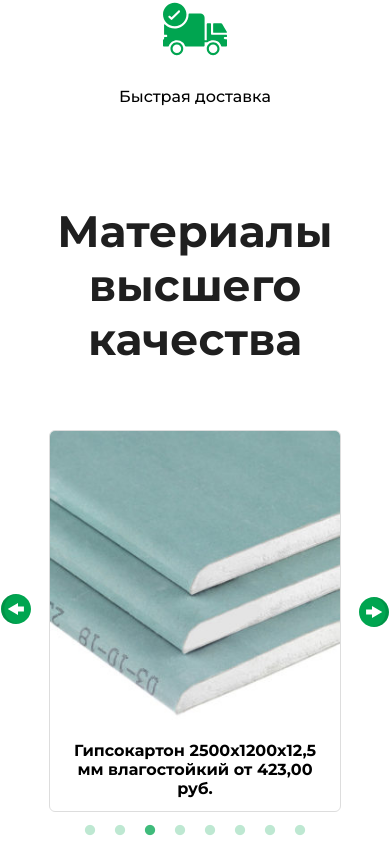
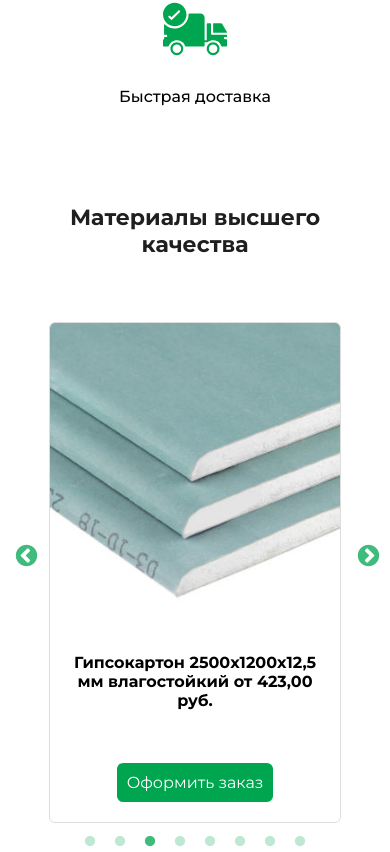
Before and after one commit to koontinuum/buildingmaterials, a React (Create React App) app: page / in a window 390 px wide. Shown: the part 6920-7772 px from the top of the page. Built offline with nearby package versions, Linux system fonts and the light colour scheme.

Commit message:
feat/fix slider

```diff
--- a/src/App.css
+++ b/src/App.css
@@ -11,3 +11,8 @@
   font-size: 12px !important;
   color: #00a550 !important;
 }
+.slick-prev:before,
+.slick-next:before {
+  font-size: 25px !important;
+  color: #00a550 !important;
+}
--- a/src/components/slide/Slide.jsx
+++ b/src/components/slide/Slide.jsx
@@ -1,14 +1,12 @@
 import "slick-carousel/slick/slick.css";
 import "slick-carousel/slick/slick-theme.css";
 import css from "./Slide.module.css";
-import click from "../../assets/different-images/click.svg";
 
-import React, { useRef } from "react";
+import React from "react";
 import Slider from "react-slick";
 import { slideContents } from "../../objects/product";
 
 function Slide() {
-  const arrowRef = useRef(null);
   var settings = {
     dots: true,
     infinite: true,
@@ -18,23 +16,23 @@ function Slide() {
     autoplay: true,
     autoplaySpeed: 3000,
     pauseOnHover: true,
-    arrows: false,
+    arrows: true,
 
     responsive: [
       {
         breakpoint: 1024,
         settings: {
-          slidesToShow: 2,
-          slidesToScroll: 2,
+          slidesToShow: 3,
+          slidesToScroll: 1,
           infinite: true,
           dots: true,
         },
       },
       {
-        breakpoint: 600,
+        breakpoint: 770,
         settings: {
           slidesToShow: 2,
-          slidesToScroll: 2,
+          slidesToScroll: 1,
           initialSlide: 2,
         },
       },
@@ -50,26 +48,15 @@ function Slide() {
   return (
     <div className={css.slide__wrapper}>
       <h1>Материалы высшего качества</h1>
-      <button
-        className={css.nextClick}
-        onClick={() => arrowRef.current.slickNext()}
-      >
-        <img src={click} alt="" />
-      </button>
-      <Slider ref={arrowRef} {...settings}>
+      <Slider {...settings}>
         {slideContents.map((item) => (
           <div className={css.card}>
             <img src={item.img} alt="slide" />
             <p>{item.description}</p>
+            <a href="">Оформить заказ</a>
           </div>
         ))}
       </Slider>
-      <button
-        className={css.prevClick}
-        onClick={() => arrowRef.current.slickPrev()}
-      >
-        <img src={click} alt="" />
-      </button>
     </div>
   );
 }
--- a/src/components/slide/Slide.module.css
+++ b/src/components/slide/Slide.module.css
@@ -4,42 +4,6 @@
   margin-top: 50px;
   text-align: center;
   position: relative;
-}
-.slide__wrapper .prevClick {
-  z-index: 1;
-  position: absolute;
-  top: 270px;
-  cursor: pointer;
-  background: none;
-  border: none;
-  outline: none;
-  display: block;
-  left: -90px;
-}
-.slide__wrapper .nextClick {
-  z-index: 1;
-  position: absolute;
-  top: 270px;
-  right: -90px;
-  background: none;
-  border: none;
-  outline: none;
-  cursor: pointer;
-  transform: rotate(180deg);
-  display: block;
-}
-.nextClick img,
-.prevClick img {
-  width: 50px;
-  height: 50px;
-}
-.prevClick img:hover {
-  transition: 0.4s;
-  transform: scale(1.1);
-}
-.nextClick img:hover {
-  transition: 0.4s;
-  transform: scale(1.1);
 }
 .slide__wrapper h1 {
   font-size: 44px;
@@ -48,7 +12,6 @@
 }
 .card img {
   width: 100%;
-  height: 300px;
   cursor: grab;
 }
 .card {
@@ -57,65 +20,30 @@
   border: 1px solid #ddd;
   border-radius: 6px;
   overflow: hidden;
+  padding-bottom: 30px;
 }
 
 .card p {
-  height: 80px;
+  height: 120px;
   font-weight: 700;
+  padding: 40px 10px 0 10px;
+}
+.card a {
   padding: 10px 10px;
+  background: #00a550;
+  color: white;
+  border-radius: 6px;
 }
-@media (max-width: 909px) {
-  .nextClick img,
-  .prevClick img {
-    width: 40px;
-    height: 40px;
-  }
-  .slide__wrapper .nextClick {
-    top: 340px;
-    right: -60px;
-  }
-  .slide__wrapper .prevClick {
-    top: 340px;
-    left: -60px;
+.card a:hover {
+  background: #008e45;
+}
+@media (max-width: 1036px) {
+  .card p {
+    height: 160px;
   }
 }
-@media (max-width: 620px) {
-  .slide__wrapper .nextClick {
-    top: 340px;
-    right: -40px;
-  }
-  .slide__wrapper .prevClick {
-    top: 340px;
-    left: -40px;
+@media (max-width: 640px) {
+  .slide__wrapper h1 {
+    font-size: 22px;
   }
 }
-@media (max-width: 425px) {
-  .nextClick img,
-  .prevClick img {
-    width: 30px;
-    height: 30px;
-  }
-  .slide__wrapper .nextClick {
-    top: 390px;
-    right: -38px;
-  }
-  .slide__wrapper .prevClick {
-    top: 390px;
-    left: -38px;
-  }
-}
-@media (max-width: 375px) {
-  .slide__wrapper .nextClick {
-    top: 400px;
-    right: -30px;
-  }
-  .slide__wrapper .prevClick {
-    top: 400px;
-    left: -30px;
-  }
-  .nextClick img,
-  .prevClick img {
-    width: 30px;
-    height: 30px;
-  }
-}
```
